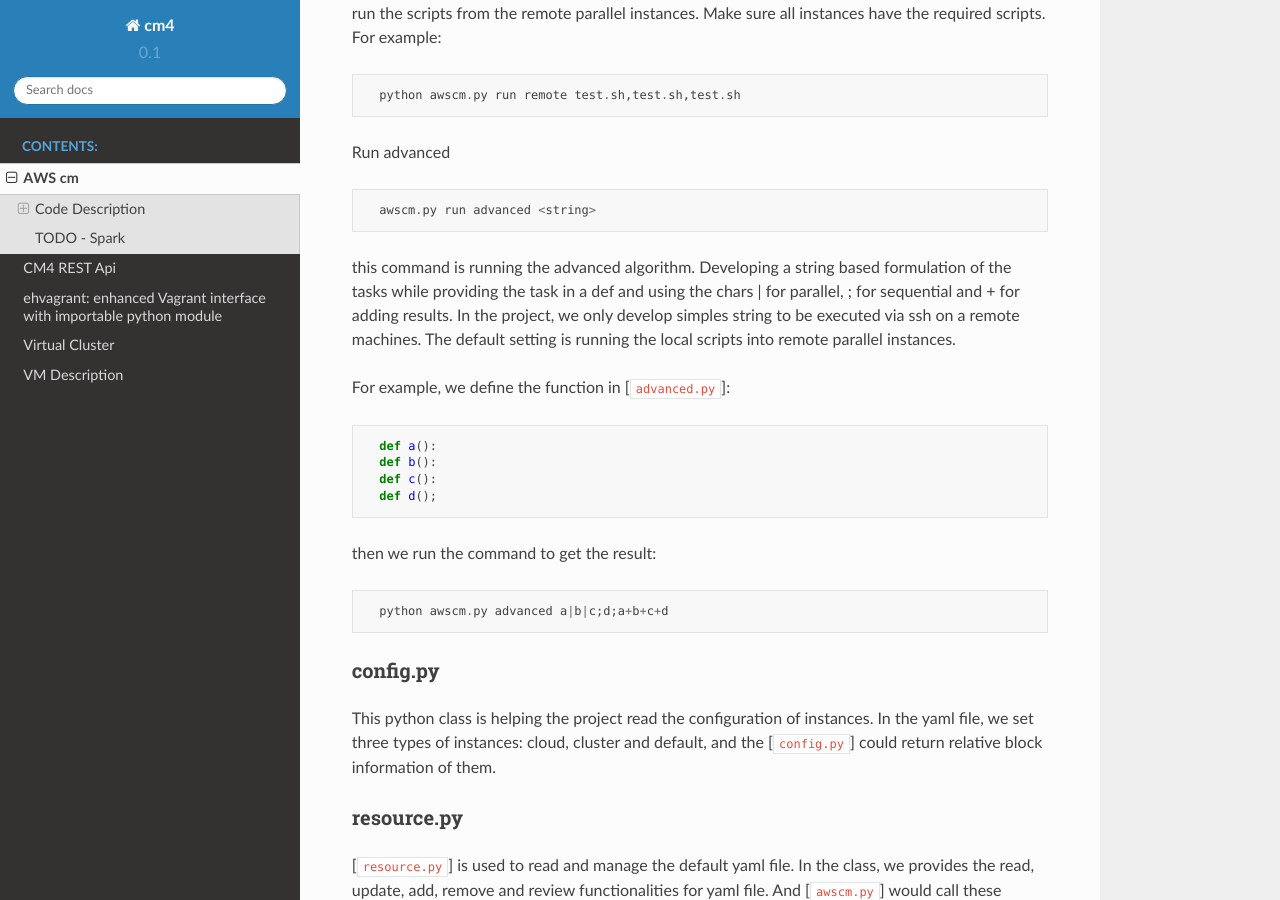
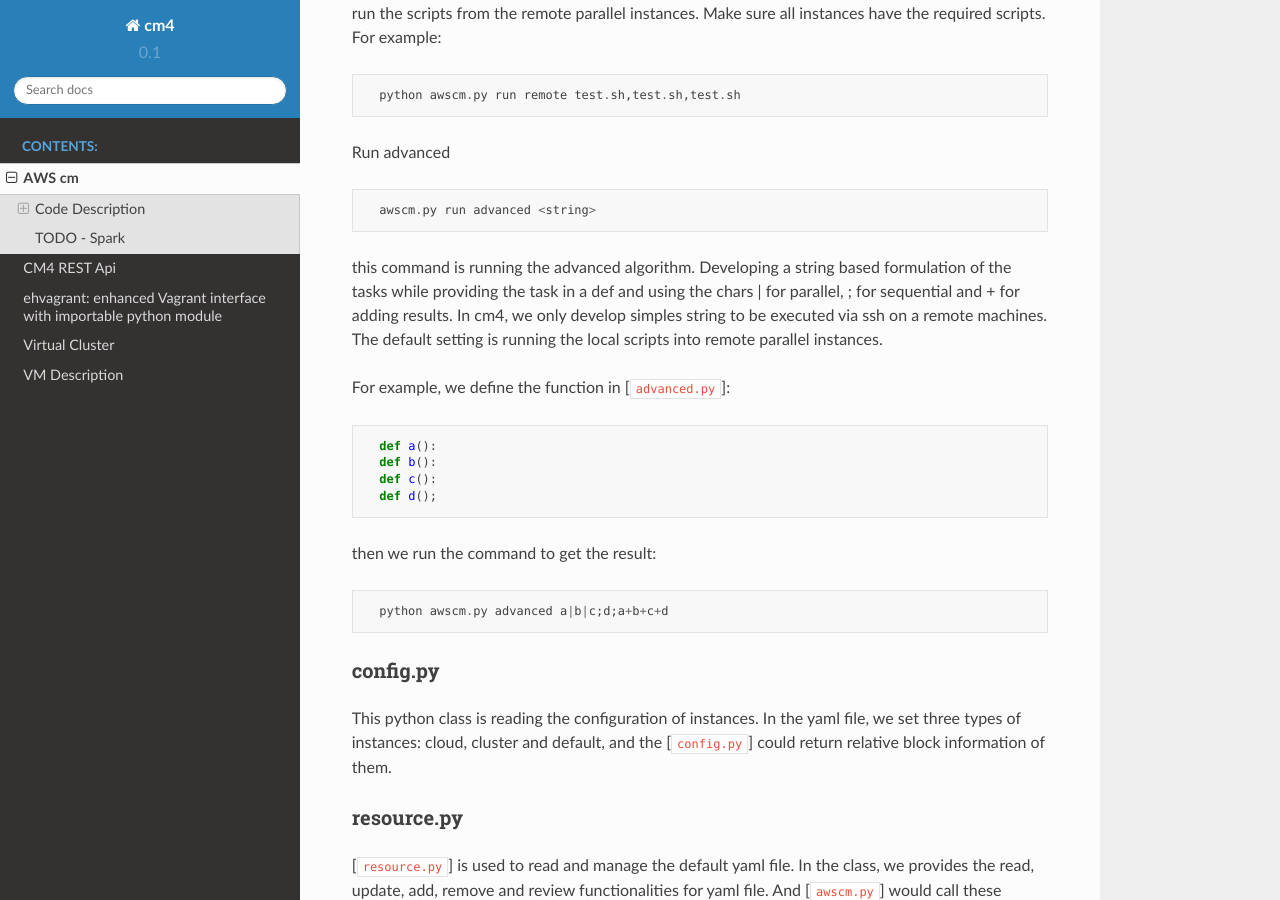
Before and after one commit to cloudmesh/cloudmesh-cloud, a Sphinx documentation site: the page built from documentation/source/aws.md, in a window 1280 px wide and 900 px high, scrolled down 5527 px. Built offline with Sphinx 7.4.7 and the Read the Docs theme 2.0.0, drawn with Linux system fonts in a browser that asks for light colours; pages that are not in the unit, such as notebooks, are missing from menus; some of the changed text lies outside the part shown.

Commit message:
improve document by removing the word project

```diff
--- a/documentation/source/aws.md
+++ b/documentation/source/aws.md
@@ -1,6 +1,6 @@
 # AWS cm
 
-The project code is designed for using awscm.py to access the aws
+The code is designed for using awscm.py to access the aws
 instance and run scripts in it.
 
 In the code, we provide these commands for achieving the goal of
@@ -13,7 +13,7 @@
 ### cloudmesh.yaml
 
 This file contains the property of each instance, especially the AWS
-instance. In AWS cm project, we only concern about the block of
+instance. In AWS cm, we only concern about the block of
 information in "cloud" part.
 
 In the properties of one aws instance, we need users to specify the
@@ -66,9 +66,9 @@
 
 ### awscm.py
 
-The [`awscm.py`] is the main runable python class to start the aws cm
-project. It used the "docopt" to build the usage of commands.  Here
-are the version 1 commands that could be used:
+The [`awscm.py`] is the main runable python class to start the aws
+cm. It used the "docopt" to build the usage of commands.  Here are the
+version 1 commands that could be used:
 
 #### Add resources
 
@@ -269,7 +269,7 @@
 this command is running the advanced algorithm. Developing a string
 based formulation of the tasks while providing the task in a def and
 using the chars | for parallel, ; for sequential and + for adding
-results.  In the project, we only develop simples string to be
+results.  In cm4, we only develop simples string to be
 executed via ssh on a remote machines. The default setting is running
 the local scripts into remote parallel instances.
 
@@ -290,10 +290,10 @@
 
 ### config.py
 
-This python class is helping the project read the configuration of
-instances. In the yaml file, we set three types of instances: cloud,
-cluster and default, and the [`config.py`] could return relative block
-information of them.
+This python class is reading the configuration of instances. In the
+yaml file, we set three types of instances: cloud, cluster and
+default, and the [`config.py`] could return relative block information
+of them.
 
 ### resource.py
 
```
Also changed, not shown: README.md (+0 -8 lines), documentation/source/ufo.md (+1 -1 lines), documentation/source/vagrant.md (+1 -1 lines), documentation/source/vm.md (+7 -7 lines).
